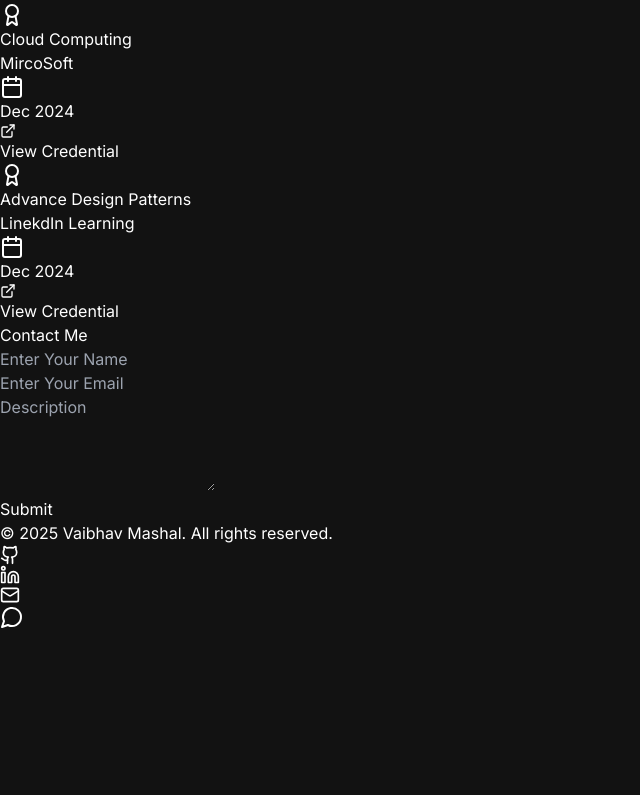
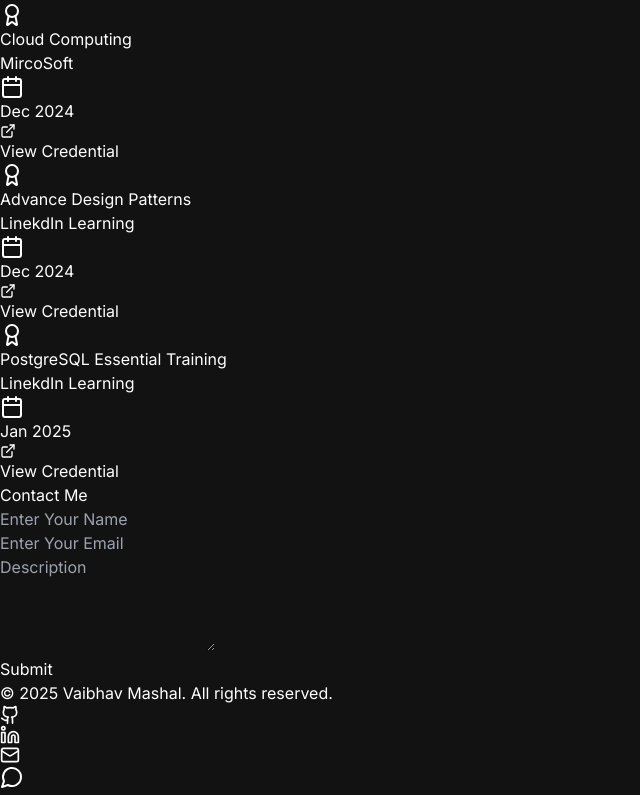
Before and after one commit to vaibhavmashal/vaibhavmashal-portfolio, a Next.js app: page / in a window 1280 px wide. Shown: the part 3769-4564 px from the top of the page, without its empty margins (0-640 px from the left). Before the commit the page ends 4404 px from the top, so only its background shows below. Built offline with nearby package versions, Linux system fonts and the light colour scheme.

Commit message:
certifcate added

```diff
--- a/src/components/CertificationsSection.tsx
+++ b/src/components/CertificationsSection.tsx
@@ -67,6 +67,12 @@
     date: 'Dec 2024',
     credentialLink: 'https://www.linkedin.com/learning/certificates/b3db3b86e82bee82b146f7aee8061f7202d7a6bcf849d5d06ebdd769635bcdb5?trk=share_certificate',
   },
+  {
+    title:'PostgreSQL Essential Training',
+    platform: 'LinekdIn Learning',
+    date: 'Jan 2025',
+    credentialLink: 'https://www.linkedin.com/learning/certificates/43dcdcdd3d4d9aad8e874af3b0c13031675fd32be3a0a04f992bae75afac9734?trk=share_certificate',
+  },
 ]
 
 export default function CertificationsSection() {
```
